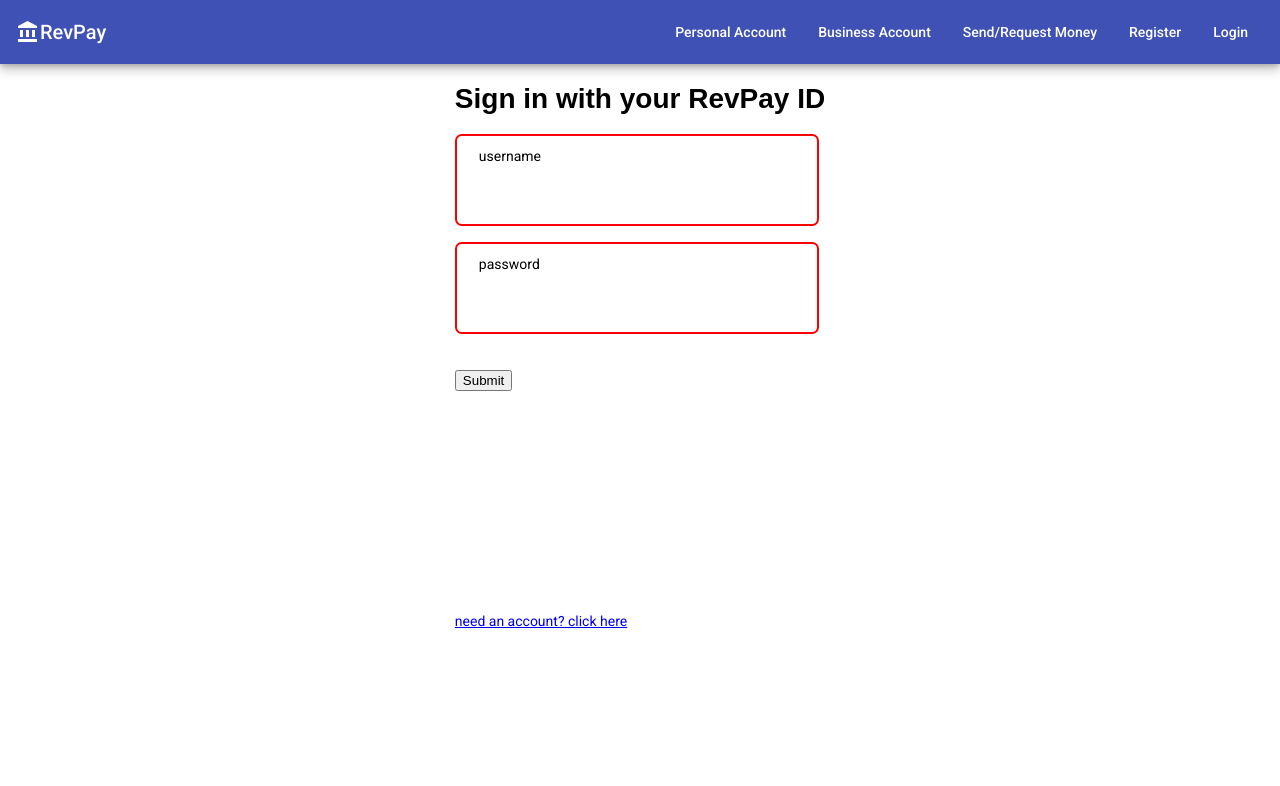
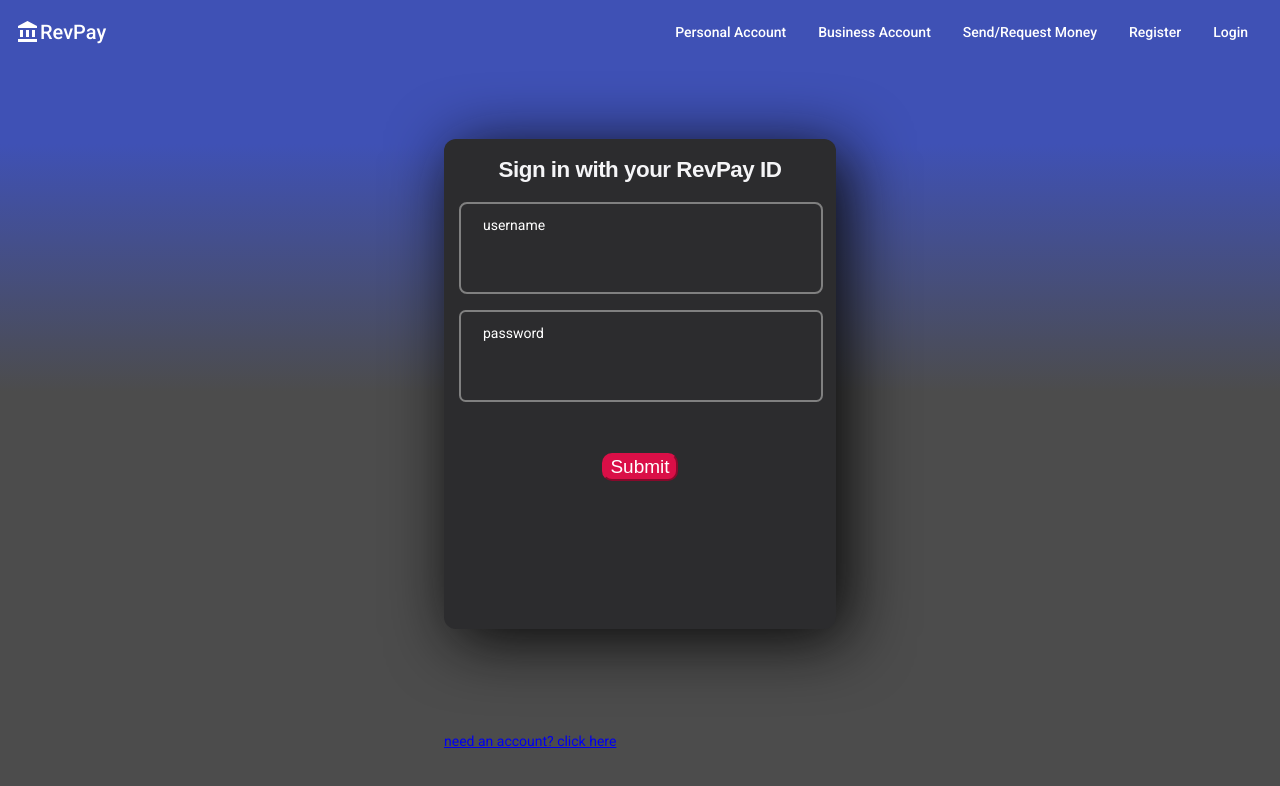
Before and after one commit to mdiazelt/RevPay-Banking-Project, an Angular app in the folder frontend/: page /login in a window 1280 px wide. Shown: the top 786 px of the page. Built offline with nearby package versions, Linux system fonts and the light colour scheme.

Commit message:
updated CSS

```diff
--- a/frontend/src/app/components/login-account/login-account.component.css
+++ b/frontend/src/app/components/login-account/login-account.component.css
@@ -4,29 +4,39 @@ h2 {
     margin: 0;
     padding: 0;
     display: block;
-    font-size: 2em;
+    font-size: 1.4rem;
     margin-block-start: 0.67em;
     margin-block-end: 0.67em;
     margin-inline-start: 0px;
     margin-inline-end: 0px;
-    font-weight: bold;
-    /* color: white; */
+    color: #f5f5f7;
+    letter-spacing: -.022em;
+    line-height: 1.4705882353;
+    text-align: center;
 }
 
 .login-forms{
     display: grid;
     justify-content: center;
     min-height: 100vh;
+    background: linear-gradient(to top, #4c4c4c 59%, #3f51b5 90%) no-repeat;
     /* background-color:  #2c2c2e;     */
 }
 
+.forms{
+    text-align: center;
+}
 .input-fields{
+    display: block;
+    margin: 15px;
     position: relative;
     width: 20rem;
     height: 3rem;
 
 }
 .input-fields2{
+    display: block;
+    margin: 15px;
     position: relative;
     margin-top:60px;
     width: 20rem;
@@ -41,11 +51,12 @@ h2 {
     height: 100%;
     border: 2px solid gray;
     border-radius: .5em;
-    color: black;
+    color: wheat;
     outline: none;
     padding: 1.25rem;
     background: none;
-    border-color: red;
+    font-size: 1rem;
+    font-family: 'Noto Sans JP', sans-serif;
 }
 
 #username:focus{
@@ -61,10 +72,10 @@ h2 {
     left: 1rem;
     top:0.8rem;
     padding: 0 0.5rem;
-    color: black;
+    color: white;
     cursor: text;
     transition: top 200ms ease-in, left 200ms ease-in, font-size 200ms ease-in;
-    background-color:white ;
+    background-color: #2c2c2e;
 }
 
 #username:focus ~ #revPayID_field_label, #username:not(:placeholder-shown)#username:not(:focus)~#revPayID_field_label{
@@ -85,12 +96,50 @@ h2 {
     height: 100%;
     border: 2px solid gray;
     border-radius: .5em;
-    color: black;
+    color: wheat;
     outline: none;
     padding: 1.25rem;
     background: none;
-    border-color: red;
 }
 #password:focus{
     border-color: green;
 }
+.routerlinks{
+    color: white;
+}
+.container{
+    min-width:28em;
+    height: 35em;
+    box-shadow: 10px 10px 65px rgb(8, 8, 8);
+    background-color: #2c2c2e;
+    border-radius: 12px;
+    margin-top: 75px;
+}
+#goBack{
+    font-family: 'Reem Kufi Fun', sans-serif;
+    text-align: center;
+    align-items: center;
+    border-radius: 10px;
+    display: inline-flex;
+    font-size: 19px;
+    font-weight: 200;
+    color: white;
+    background: #da0f47;
+    border-color: #da0f47;
+    margin-bottom: 40rem;
+    position: relative;
+
+}
+#button-submit{
+    font-family: 'Reem Kufi Fun', sans-serif;
+    align-items: center;
+    border-radius: 10px;
+    display: inline-flex;
+    font-size: 19px;
+    font-weight: 200;
+    color: white;
+    background: #da0f47;
+    border-color: #da0f47;
+    letter-spacing: 0;
+    position: relative;
+}
```
